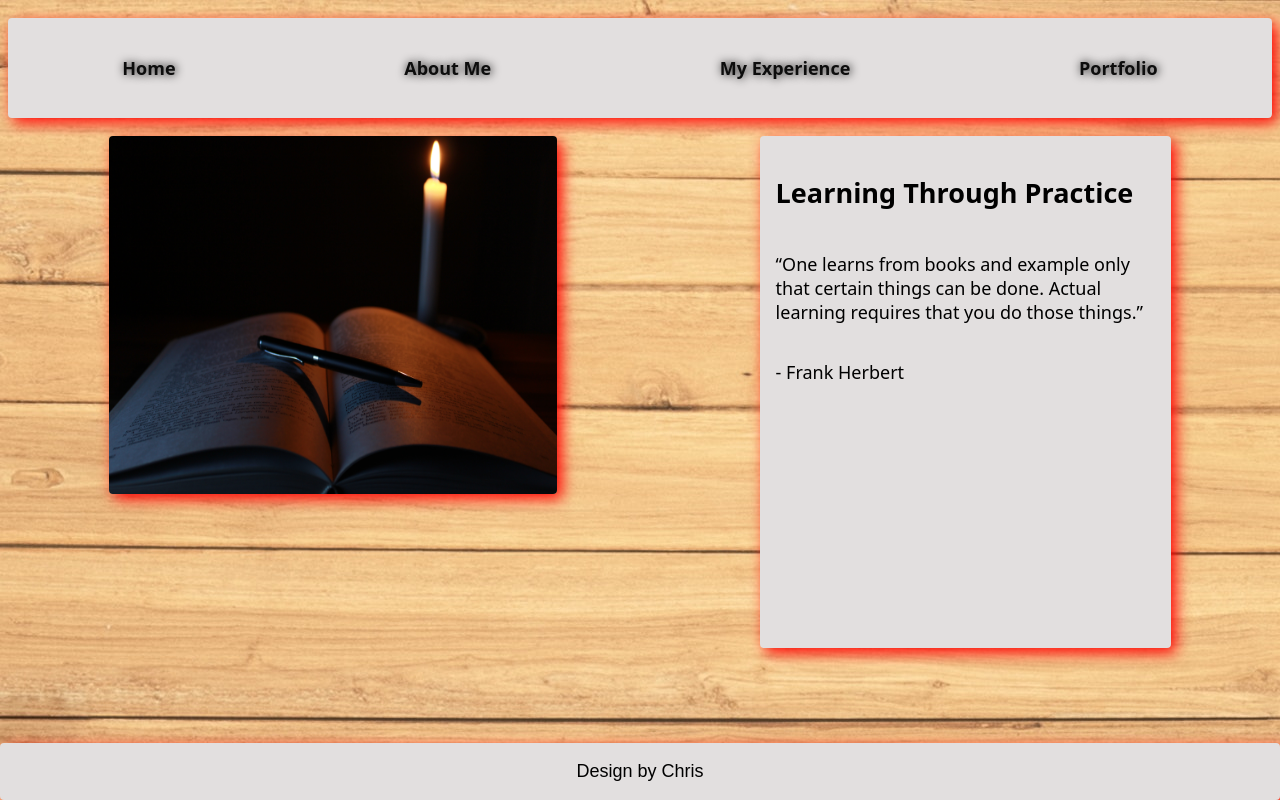
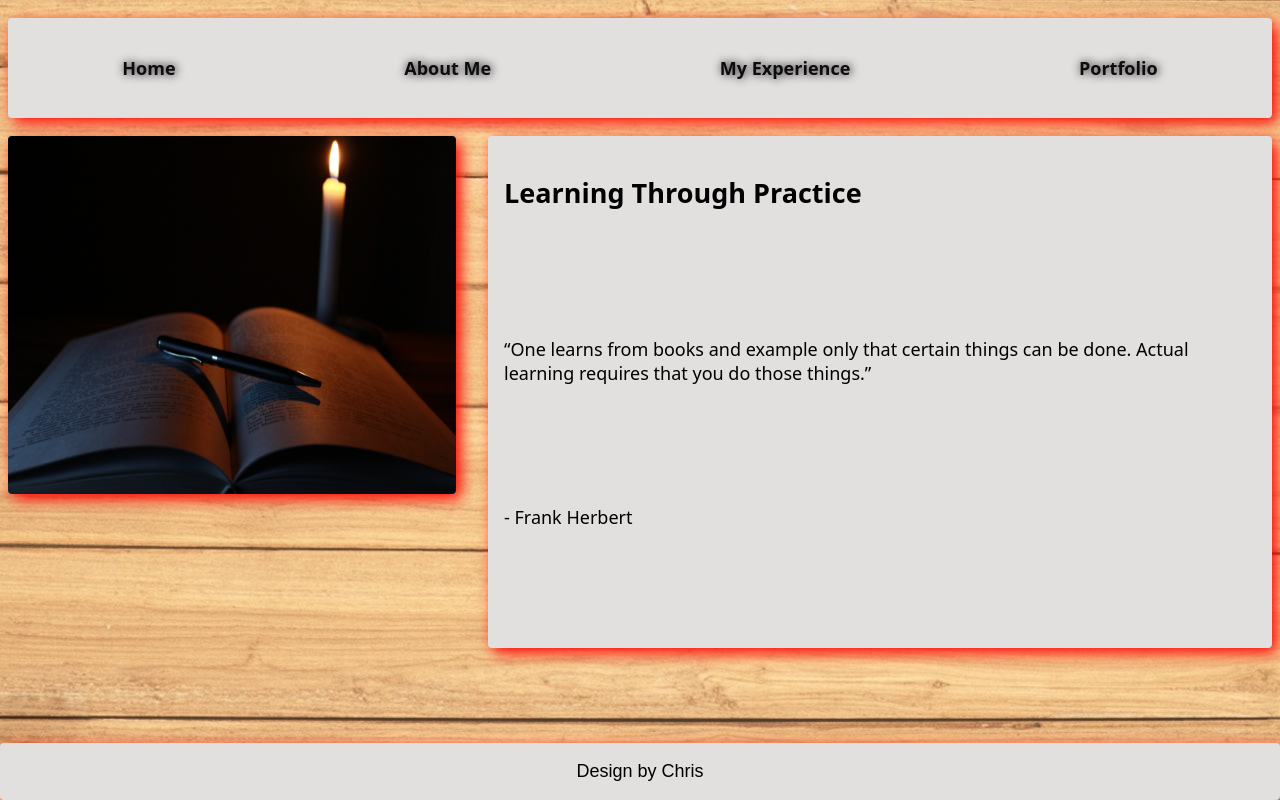
Before and after one commit to ChrisByrn3/week4-profile, a plain HTML site: page index.html in a window 1280 px wide. Drawn offline with Linux system fonts and the light colour scheme.

Commit message:
updated text-box margin for media queries

```diff
--- a/style.css
+++ b/style.css
@@ -115,15 +115,12 @@ justify-content: space-around;
     }
 
   .picture-box img{
+border: 10em;
     width: 35vw;
     height: 40vw;
   }
 
   .text-box{
-    display: flex;
-    flex-direction: column;
-/*justify-self: flex-end;*/
-width:30%;
-max-height: 40%;
+    margin-left: 2rem;
   }
   }
```
